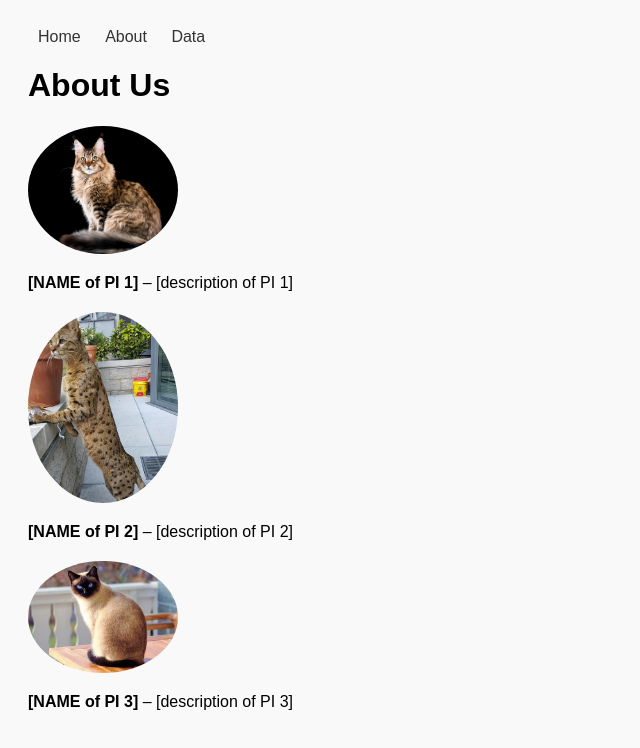
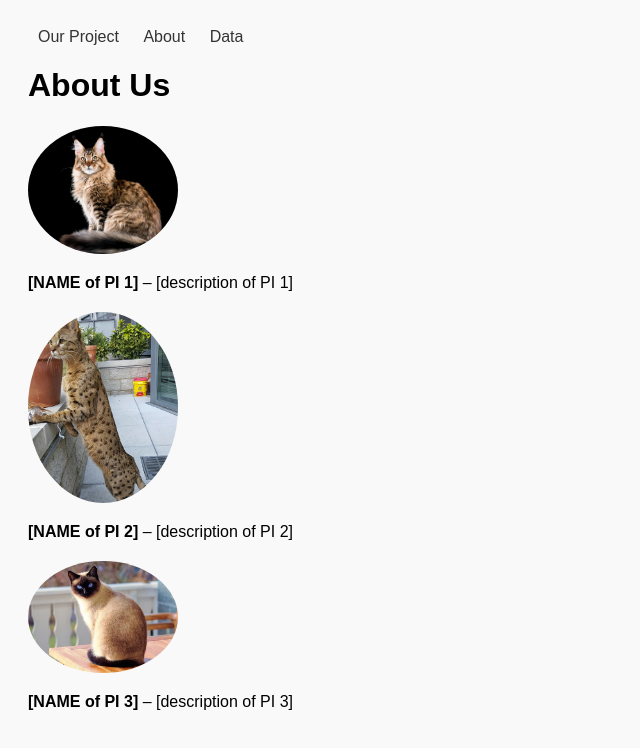
Before and after one commit to austingl-hub/austingl-hub.github.io, a plain HTML site: page about.html in a window 1280 px wide. Shown: the whole page, without its empty margins (0-640 px from the left). Drawn offline with Linux system fonts and the light colour scheme.

Commit message:
Update about.html

```diff
--- a/about.html
+++ b/about.html
@@ -13,7 +13,7 @@
 </head>
 <body>
   <nav>
-    <a href="index.html">Home</a>
+    <a href="index.html">Our Project</a>
     <a href="about.html">About</a>
     <a href="data.html">Data</a>
   </nav>
```
